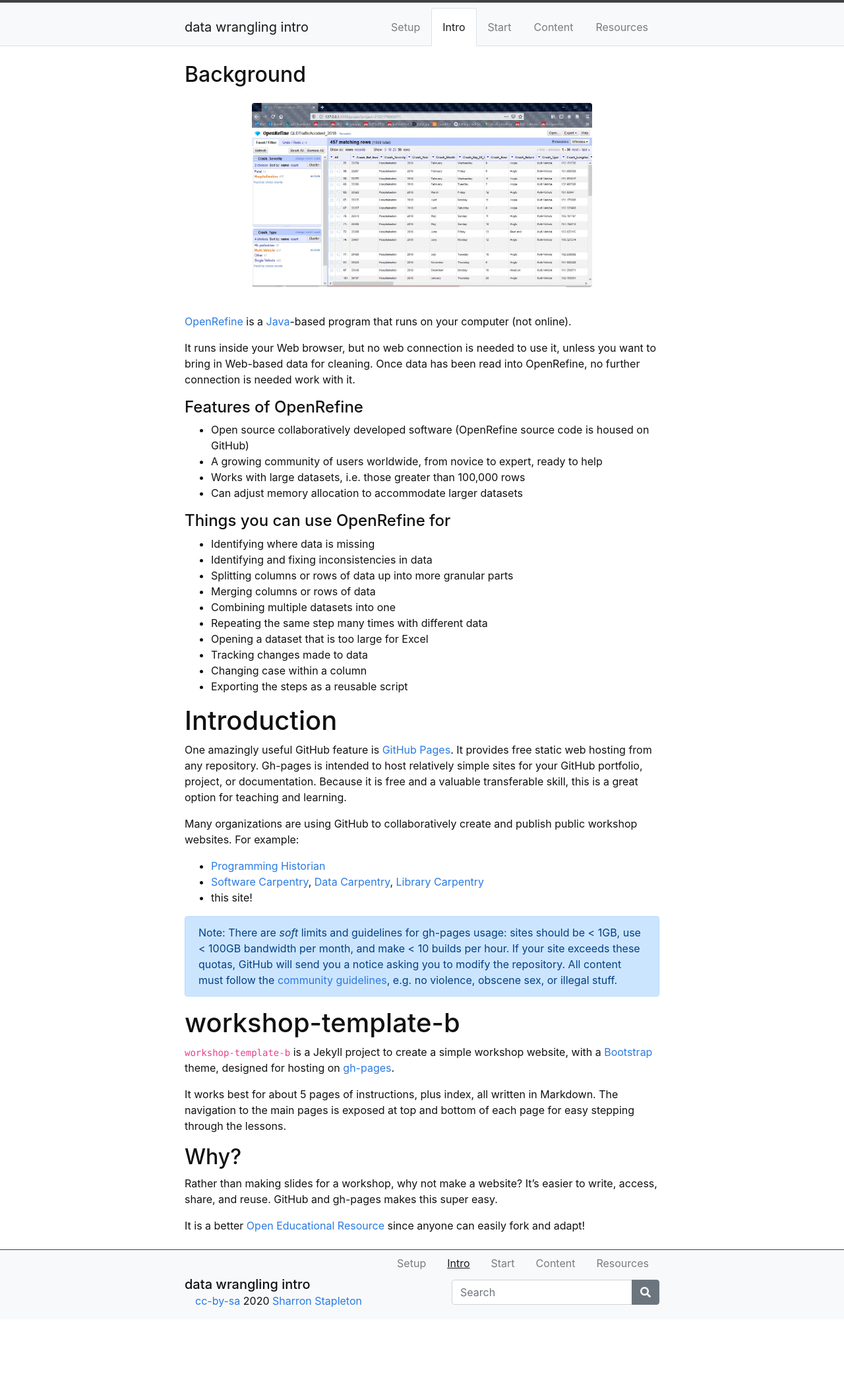
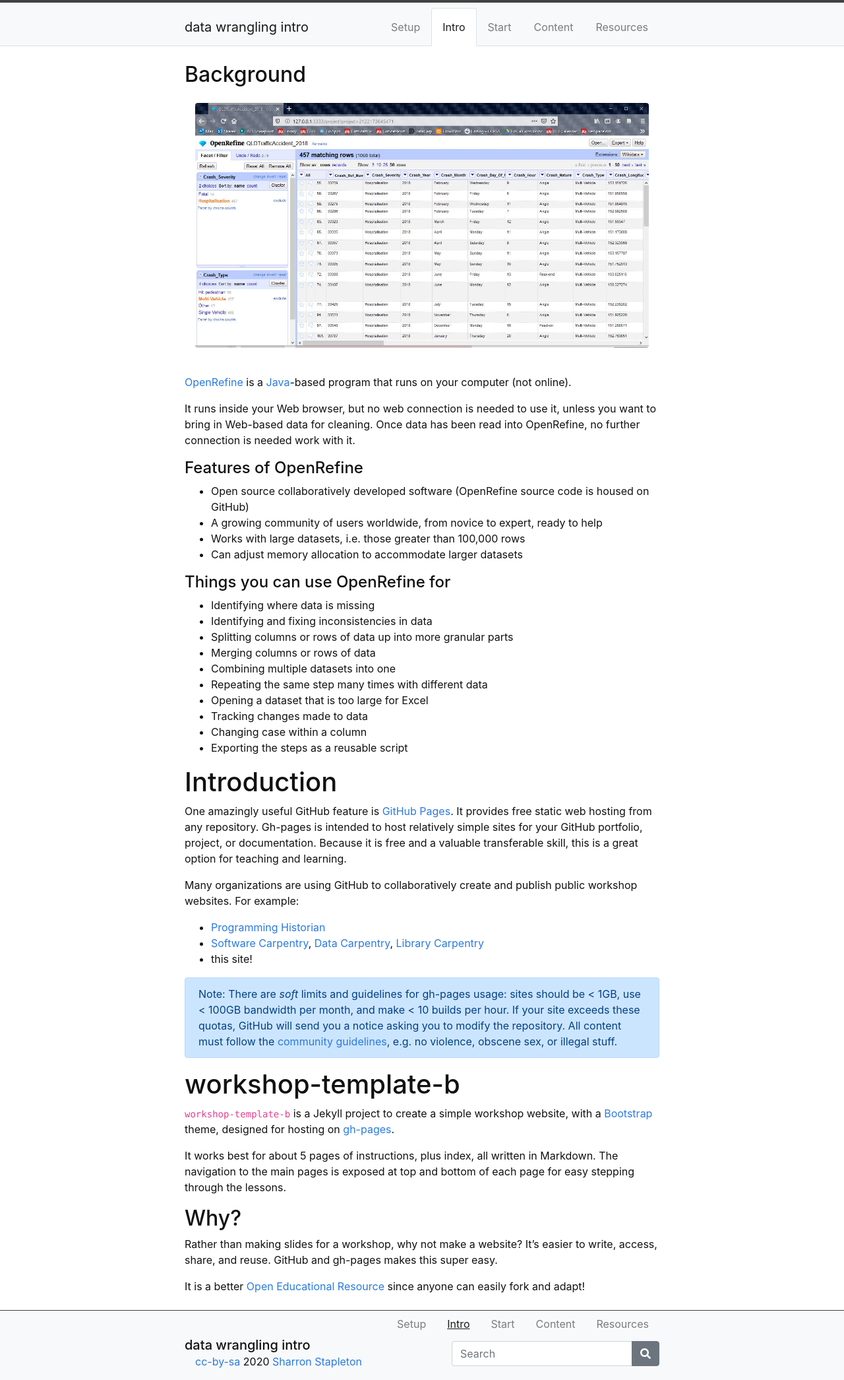
Before and after one commit to GULibrarySandbox/intro-data-wrangle, a Jekyll site: the page built from content/1-intro.md, in a window 1280 px wide. Shown: the whole page at 66% size. Built offline with Jekyll 4.4.1, drawn with Linux system fonts in a browser that asks for light colours; before the commit the page ends 1999 px from its top, so only the background shows below that.

Commit message:
Update 1-intro.md

```diff
--- a/content/1-intro.md
+++ b/content/1-intro.md
@@ -3,7 +3,7 @@ title: Intro
 nav: true
 ---
 ## Background
-{% include figure.html img="OpenRefine.JPG" width="75%" %}
+{% include figure.html img="OpenRefine.JPG" %}
 
 [OpenRefine](http://openrefine.org) is a [Java](https://www.java.com/en/)-based program that runs on your computer (not online).
 
```
